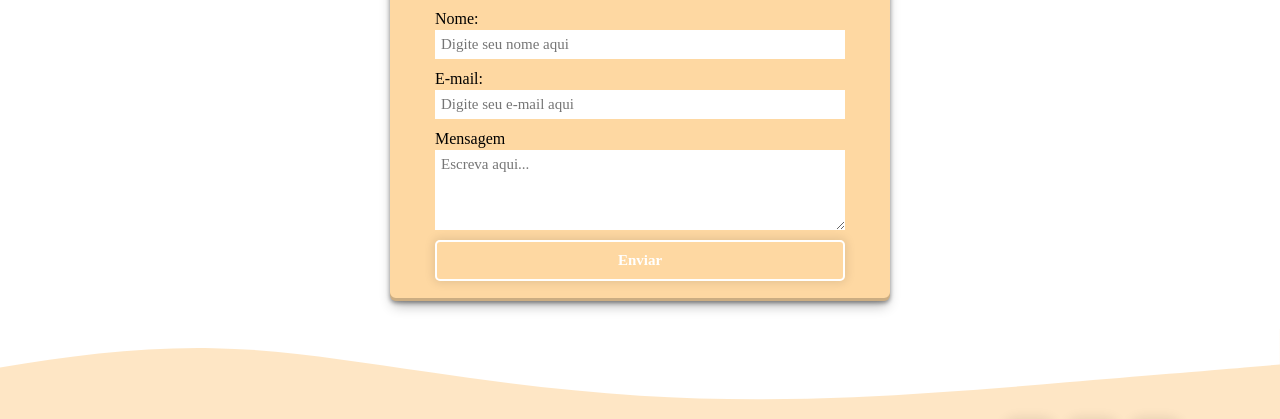
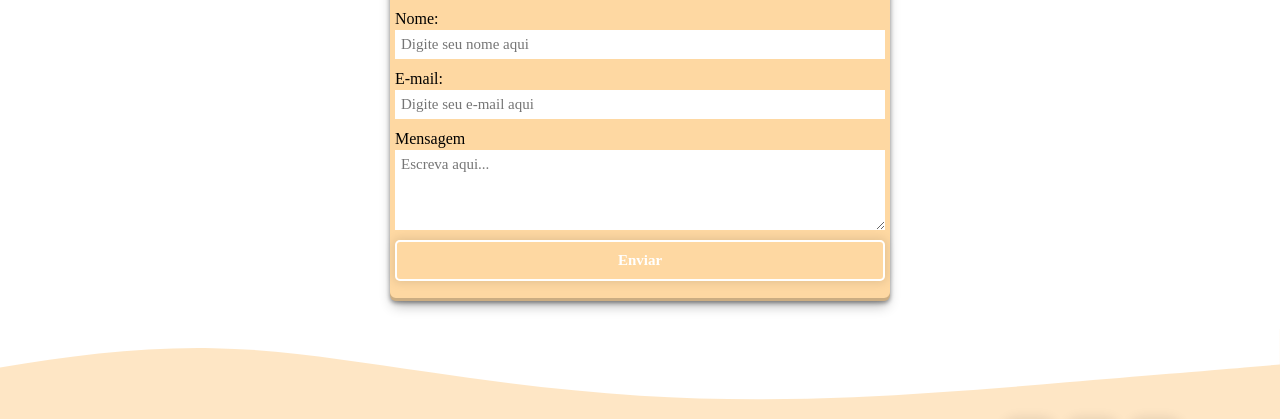
Before and after one commit to larajjulia/Aphelia-Page, a plain HTML site: page form.html in a window 1280 px wide. Shown: the part 176-595 px from the top of the page. Drawn offline with nearby package versions, Linux system fonts and the light colour scheme; a web font is replaced by a local one.

Commit message:
ajustando o padding do contact_content

```diff
--- a/src/styles/form.css
+++ b/src/styles/form.css
@@ -13,7 +13,7 @@
     align-items: center;
     justify-content: center;
     flex-direction: column;
-    padding: 10px 45px;
+    padding: 10px 5px;
     width: 700px;
     background-color: #fed8a2;
     border-radius: 6px;
```
